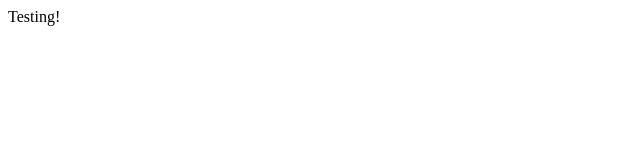
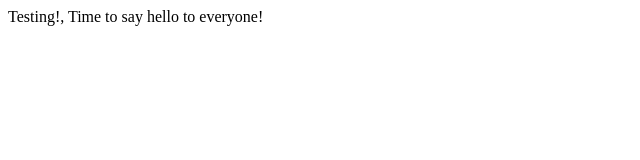
Before and after one commit to Okeoma-Princess/lecture1, a plain HTML site: page index.html in a window 1280 px wide. Shown: the whole page, without its empty margins (0-640 px from the left). Drawn offline with Linux system fonts and the light colour scheme.

Commit message:
another line

```diff
--- a/index.html
+++ b/index.html
@@ -6,6 +6,6 @@
         </title>
     </head>
     <body>
-       Testing!
+       Testing!, Time to say hello to everyone!
     </body>
 </html>
```
